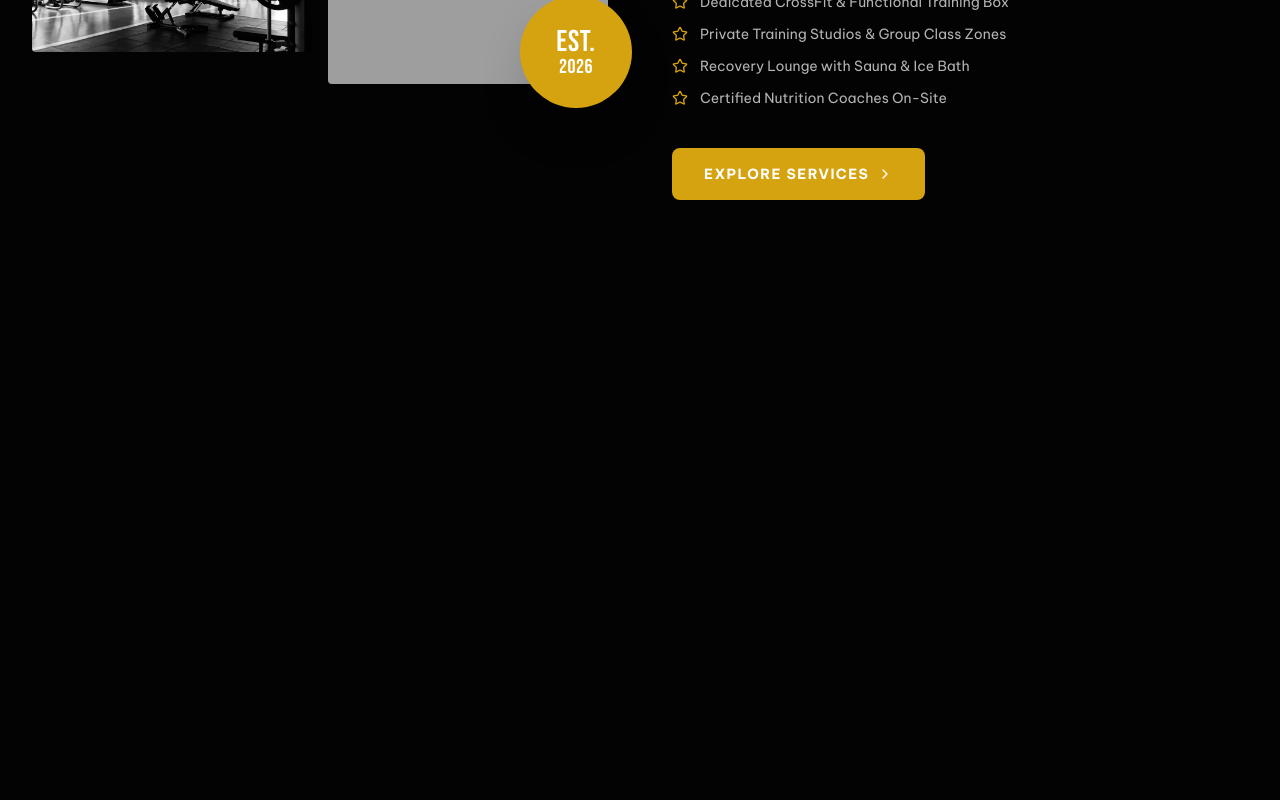
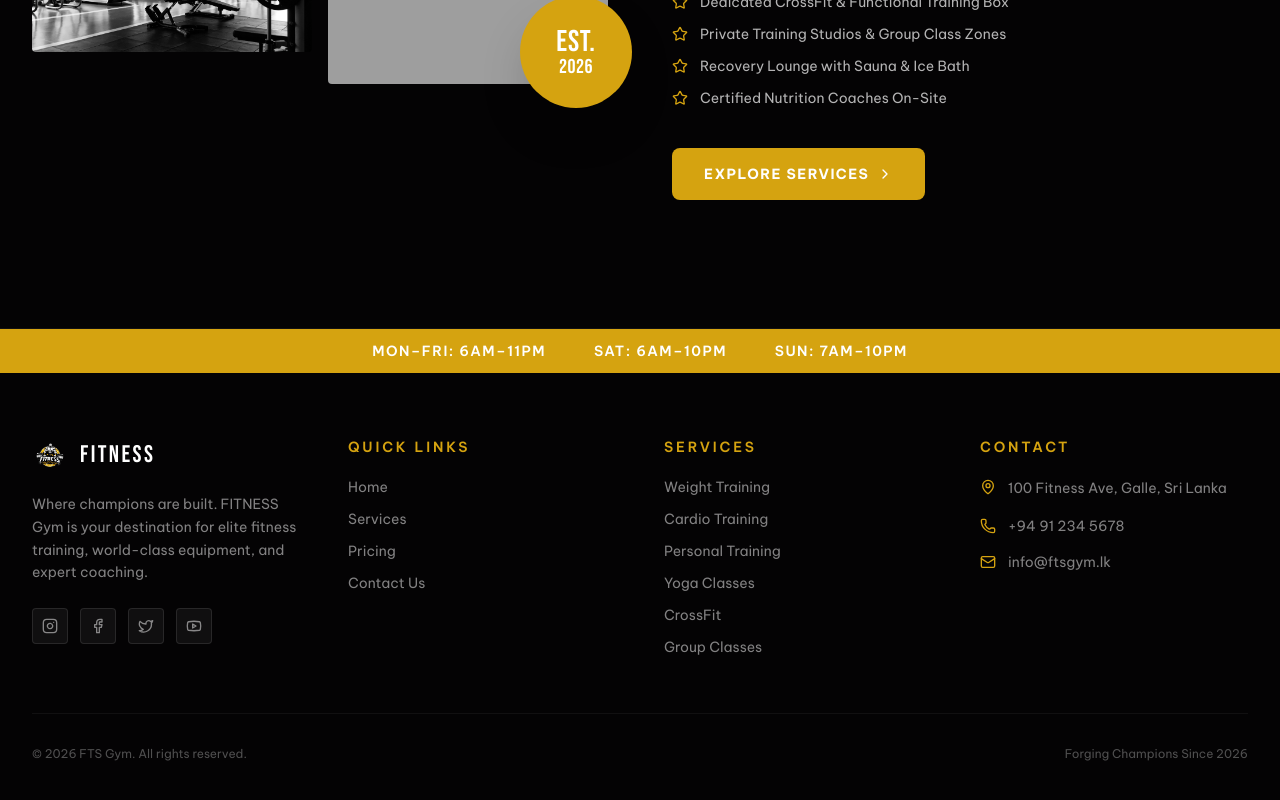
Before and after one commit to KavinduDevinda97/fitness-sport-center-web, a Next.js app: page / in a window 1280 px wide. Shown: the part 1424-2224 px from the top of the page. Before the commit the page ends 1752 px from the top, so only its background shows below. Built offline with nearby package versions, Linux system fonts and the light colour scheme; grey boxes are pictures that could not be loaded.

Commit message:
feat: add footer section with navigation and social links

```diff
--- a/app/globals.css
+++ b/app/globals.css
@@ -31,6 +31,13 @@
   .text-primary { color: var(--color-black); }
   .text-secondary { color: var(--color-gray); }
   .text-accent { color: var(--color-yellow); }
+  .hover-accent:hover {
+    color: var(--color-yellow);
+  }
+
+  .active-accent:active {
+    color: var(--color-yellow);
+  }
   .text-brown { color: var(--color-brown); }
 }
 
--- a/app/layout.js
+++ b/app/layout.js
@@ -1,6 +1,7 @@
 import { Bebas_Neue, Be_Vietnam_Pro } from 'next/font/google'
 import "./globals.css";
 import Navbar from '@/components/Navbar';
+import Footer from '@/components/Footer';
 
 
 
@@ -30,6 +31,7 @@ export default function RootLayout({ children }) {
       >
         <Navbar />
         {children}
+        <Footer />
       </body>
     </html>
   );
--- a/assets/assets.js
+++ b/assets/assets.js
@@ -61,7 +61,7 @@ export const testimonials = [
   {
     name: "Ashan Perera",
     role: "Software Engineer",
-    text: "IronPeak completely transformed my body and mindset. Lost 18kg in 5 months with the personal training program. The coaches are phenomenal!",
+    text: "FITNESS completely transformed my body and mindset. Lost 18kg in 5 months with the personal training program. The coaches are phenomenal!",
     rating: 5,
     initials: "AP",
   },
@@ -248,9 +248,9 @@ export const plans = [
     period: "month",
     icon: Star,
     popular: true,
-    color: "border-brand-red",
-    accentColor: "text-brand-red",
-    bgAccent: "bg-brand-red/10",
+    color: "border-red",
+    accentColor: "text-accent",
+    bgAccent: "bg-red/10",
     features: [
       { text: "Full Gym Access (7 Days)", included: true },
       { text: "Cardio Zone Access", included: true },
@@ -326,7 +326,7 @@ export const contactInfo = [
   {
     Icon: Mail,
     label: "Email",
-    lines: ["info@ironpeakgym.lk", "memberships@ironpeakgym.lk"],
+    lines: ["info@ftsgym.lk", "memberships@ftsgym.lk"],
   },
   {
     Icon: Clock,
--- /dev/null
+++ b/components/Footer.js
@@ -0,0 +1,158 @@
+import { assets } from "@/assets/assets";
+import { Dumbbell, Facebook, Instagram, Mail, MapPin, Phone, Twitter, Youtube } from "lucide-react";
+import Image from "next/image";
+import Link from "next/link";
+
+export const gymHours = [
+  { id: 1, time: 'Mon–Fri: 6am–11pm' },
+  { id: 2, time: 'Sat: 6am–10pm' },
+  { id: 3, time: 'Sun: 7am–10pm' },
+];
+
+export default function Footer() {
+  return (
+    <footer className="bg-primary border-t border-white/5">
+      {/* Top band */}
+      <div className="bg-accent py-3">
+        <div className="max-w-7xl mx-auto px-4 sm:px-6">
+          <div className="flex flex-wrap justify-center gap-x-12 gap-y-1">
+            {gymHours.map((hour) => (
+              <span key={hour.id} className="text-white text-sm font-semibold uppercase tracking-widest">
+                {hour.time}
+              </span>
+            ))}
+          </div>
+        </div>
+      </div>
+
+      <div className="max-w-7xl mx-auto px-4 sm:px-6 lg:px-8 py-16">
+        <div className="grid grid-cols-1 md:grid-cols-2 lg:grid-cols-4 gap-12">
+
+          <div className="lg:col-span-1">
+            <Link href="/" className="flex items-center gap-3 mb-5 group">
+              <div className="w-9 h-9 flex items-center justify-center rounded-sm rotate-3 group-hover:rotate-0 transition-transform duration-300">
+                <Image src={assets.logo} alt="FTS Logo" />
+              </div>
+              <span
+                className="text-2xl tracking-widest text-white"
+                style={{ fontFamily: "'Bebas Neue', sans-serif" }}
+              >
+                FITNESS
+              </span>
+            </Link>
+            <p className="text-white/50 text-sm leading-relaxed mb-6">
+              Where champions are built. FITNESS Gym is your destination for elite fitness training, world-class equipment, and expert coaching.
+            </p>
+            {/* Social */}
+            <div className="flex items-center gap-3">
+              {[
+                { Icon: Instagram, href: '#', label: 'Instagram' },
+                { Icon: Facebook, href: '#', label: 'Facebook' },
+                { Icon: Twitter, href: '#', label: 'Twitter' },
+                { Icon: Youtube, href: '#', label: 'YouTube' },
+              ].map(({ Icon, href, label }) => (
+                <a
+                  key={label}
+                  href={href}
+                  aria-label={label}
+                  className="w-9 h-9 flex items-center justify-center bg-white/5 border border-white/10 rounded-sm text-white/50   hover-accent transition-all duration-300"
+                >
+                  <Icon className="w-4 h-4" />
+                </a>
+              ))}
+            </div>
+          </div>
+
+          {/* Quick Links */}
+          <div>
+            <h4
+              className="text-sm tracking-[0.2em] text-accent font-semibold uppercase mb-5"
+            >
+              Quick Links
+            </h4>
+            <ul className="space-y-3">
+              {[
+                { href: '/', label: 'Home' },
+                { href: '/services', label: 'Services' },
+                { href: '/pricing', label: 'Pricing' },
+                { href: '/contact', label: 'Contact Us' },
+              ].map(({ href, label }) => (
+                <li key={href}>
+                  <Link
+                    href={href}
+                    className="text-white/50 text-sm hover-accent transition-colors duration-200 flex items-center gap-2 group"
+                  >
+                    {label}
+                  </Link>
+                </li>
+              ))}
+            </ul>
+          </div>
+
+          {/* Services */}
+          <div>
+            <h4 className="text-sm tracking-[0.2em] text-accent font-semibold uppercase mb-5">
+              Services
+            </h4>
+            <ul className="space-y-3">
+              {[
+                'Weight Training',
+                'Cardio Training',
+                'Personal Training',
+                'Yoga Classes',
+                'CrossFit',
+                'Group Classes',
+              ].map((s) => (
+                <li key={s}>
+                  <Link
+                    href="/services"
+                    className="text-white/50 text-sm hover-accent transition-colors duration-200 flex items-center gap-2 group"
+                  >
+                    {s}
+                  </Link>
+                </li>
+              ))}
+            </ul>
+          </div>
+
+          {/* Contact */}
+          <div>
+            <h4 className="text-sm tracking-[0.2em] text-accent font-semibold uppercase mb-5">
+              Contact
+            </h4>
+            <ul className="space-y-4">
+              <li className="flex items-start gap-3">
+                <MapPin className="w-4 h-4 text-accent mt-0.5 flex-shrink-0" />
+                <span className="text-white/50 text-sm leading-relaxed">
+                  100 Fitness Ave, Galle, Sri Lanka
+                </span>
+              </li>
+              <li className="flex items-center gap-3">
+                <Phone className="w-4 h-4 text-accent flex-shrink-0" />
+                <a href="tel:+94912345678" className="text-white/50 text-sm hover-accent transition-colors">
+                  +94 91 234 5678
+                </a>
+              </li>
+              <li className="flex items-center gap-3">
+                <Mail className="w-4 h-4 text-accent flex-shrink-0" />
+                <a href="mailto:info@ftsgym.lk" className="text-white/50 text-sm hover-accent transition-colors">
+                  info@ftsgym.lk
+                </a>
+              </li>
+            </ul>
+          </div>
+        </div>
+
+        {/* Bottom */}
+        <div className="mt-14 pt-8 border-t border-white/5 flex flex-col sm:flex-row items-center justify-between gap-4">
+          <p className="text-white/30 text-xs">
+            © {new Date().getFullYear()}  FTS Gym. All rights reserved.
+          </p>
+          <p className="text-white/30 text-xs">
+            Forging Champions Since 2026
+          </p>
+        </div>
+      </div>
+    </footer>
+  );
+}
--- a/components/Navbar.js
+++ b/components/Navbar.js
@@ -42,7 +42,7 @@ export default function Navbar() {
           {/* Logo */}
           <Link href="/" className="flex items-center gap-3 group">
             <div className="relative  flex items-center justify-center rounded-sm rotate-0 group-hover:rotate-3 transition-transform duration-300 mt-4">
-              <Image src={assets.logo} alt="IronPeak Logo" className="  text-white" width={120} height={120} />
+              <Image src={assets.logo} alt="FITNESS Logo" className="  text-white" width={120} height={120} />
             </div>
             <div className="flex flex-col leading-none">
               <span
@@ -84,7 +84,7 @@ export default function Navbar() {
           <div className="hidden md:flex items-center gap-4">
             <Link
               href="/pricing"
-              className="relative px-3 py-2.5 bg-accent text-white text-sm font-bold uppercase tracking-widest rounded-md overflow-hidden group transition-all duration-300 hover:bg-accent  hover:shadow-lg hover:shadow-brand-red/30"
+              className="relative px-3 py-2.5 bg-accent text-white text-sm font-bold uppercase tracking-widest rounded-md overflow-hidden group transition-all duration-300 hover:bg-accent  hover:shadow-lg "
             >
               <span className="relative z-10">Join Now</span>
             </Link>
@@ -93,7 +93,7 @@ export default function Navbar() {
           {/* Mobile Menu Button */}
           <button
             onClick={() => setIsOpen(!isOpen)}
-            className="md:hidden w-10 h-10 flex items-center justify-center text-white hover:text-brand-red transition-colors"
+            className="md:hidden w-10 h-10 flex items-center justify-center text-white hover-accent transition-colors"
             aria-label="Toggle menu"
           >
             {isOpen ? <X className="w-6 h-6" /> : <Menu className="w-6 h-6" />}
@@ -116,7 +116,7 @@ export default function Navbar() {
                 href={link.href}
                 className={`flex items-center gap-3 px-4 py-3 rounded-sm text-sm font-semibold uppercase tracking-widest transition-all duration-200 ${
                   isActive
-                    ? 'bg-brand-red text-white'
+                    ? 'bg-accrnt text-white'
                     : 'text-white/70 hover:text-white hover:bg-white/5'
                 }`}
               >
@@ -127,7 +127,7 @@ export default function Navbar() {
           <div className="pt-4 border-t border-white/10">
             <Link
               href="/plans"
-              className="block text-center px-6 py-3 bg-brand-red text-white text-sm font-bold uppercase tracking-widest rounded-sm hover:bg-brand-red-light transition-colors"
+              className="block text-center px-6 py-3 bg-accent text-white text-sm font-bold uppercase tracking-widest rounded-sm -light transition-colors"
             >
               Join Now — View Plans
             </Link>
```
Also changed, not shown: app/page.js (+7 -7 lines).
